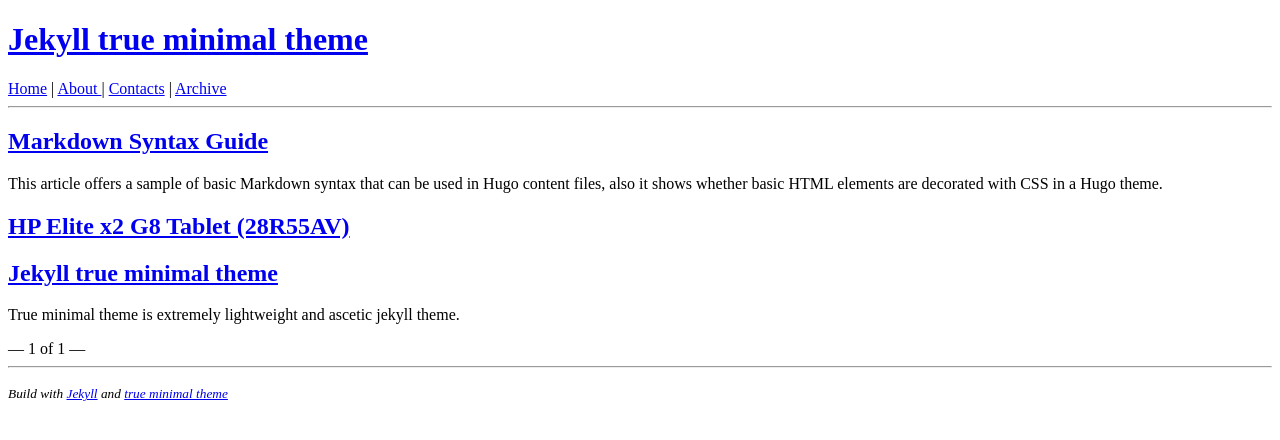
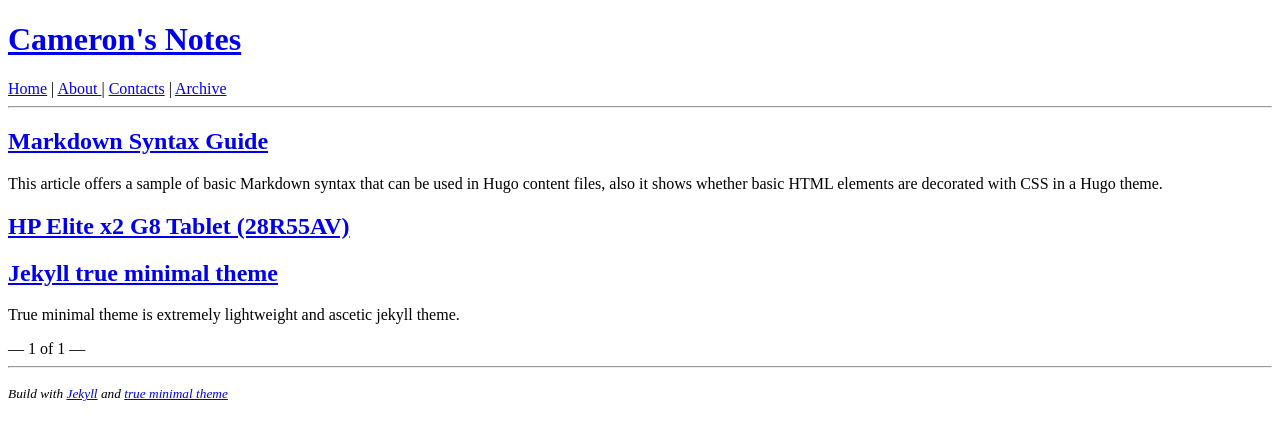
Before and after one commit to t94xr/t94xr.github.io, a Jekyll site: the page built from index.html, in a window 1280 px wide. Shown: the top 440 px of the page. Built offline with Jekyll 4.4.1, drawn with Linux system fonts in a browser that asks for light colours; the list of posts is cut into pages by our own code.

Commit message:
Updated to Jekyll 4.4.1

```diff
--- a/Gemfile
+++ b/Gemfile
@@ -1,2 +1,4 @@
 source "https://rubygems.org"
 gemspec
+gem "jekyll", "~> 4.4"
+gem "bundler", "~> 2.6"
--- a/_config.yml
+++ b/_config.yml
@@ -1,8 +1,8 @@
-name: "Jekyll true minimal theme"
-description: "Lightweight theme"
+name: "Cameron's Notes"
+description: ""
 
 url: ''
-baseurl: ''
+baseurl: 'http://t94xr.github.io/'
 
 markdown: kramdown
 markdown_ext: "markdown,mkdown,mkdn,mkd,md"
@@ -23,5 +23,5 @@
 destination: ./_site
 
 sass:
-    style: :compressed
+    style: compressed
     sass_dir: assets/css/
```
Also changed, not shown: Gemfile.lock (added), assets/css/style.css (added).
